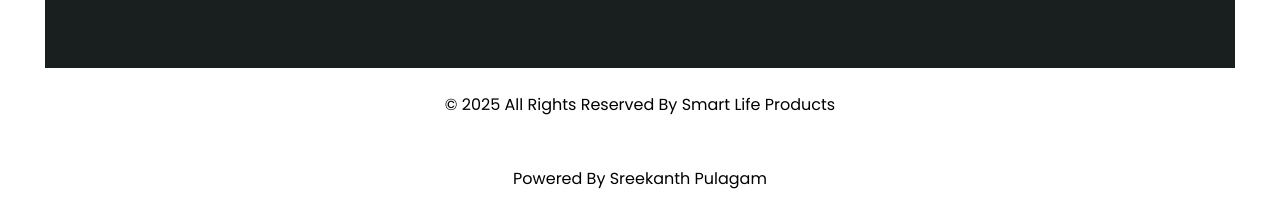
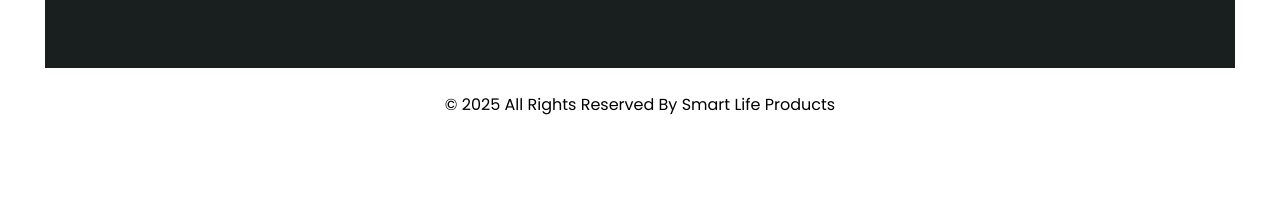
Before and after one commit to smartlifeproducts/smartlifeproducts.github.io, a plain HTML site: page index.html in a window 1280 px wide. Shown: the part 4953-5169 px from the top of the page. After the commit the page ends 5095 px from the top, so only its background shows below. Drawn offline with Linux system fonts and the light colour scheme; some packages are replaced by stand-ins of ours; a script that the page names is missing.

Commit message:
Update index.html

```diff
--- a/index.html
+++ b/index.html
@@ -673,9 +673,9 @@
       <p>
         &copy; <span id="displayYear"></span> All Rights Reserved By Smart Life Products
       </p>
-	<p>
-        Powered By Sreekanth Pulagam
-      </p>
+	<!--
+	<p>Powered By Sreekanth Pulagam</p>
+	-->
     </div>
   </footer>
   <!-- footer section -->
```
